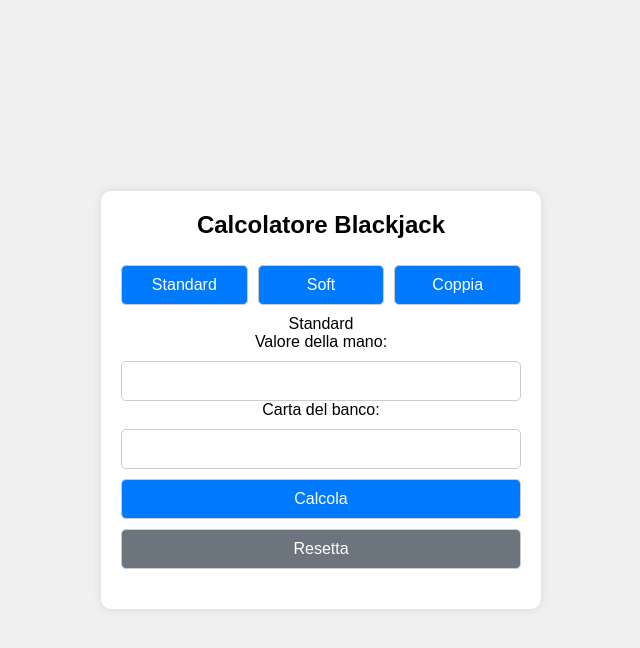
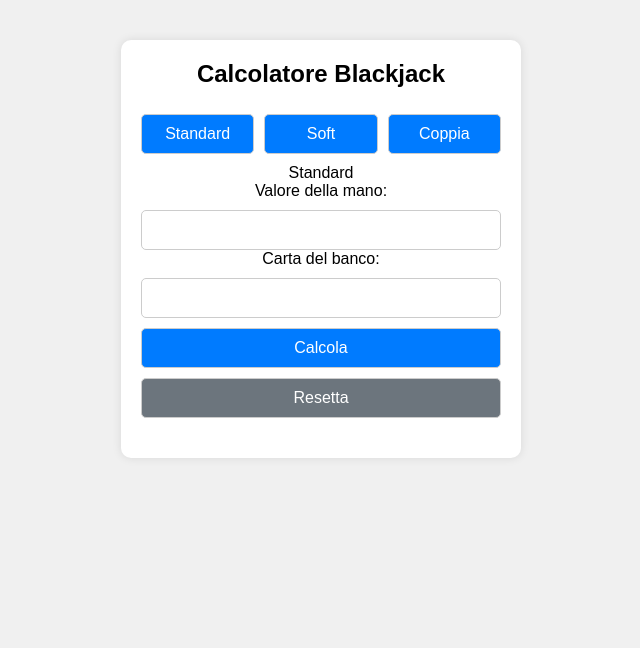
Before and after one commit to DiMasoMarioDomenico/black-jack-bot, a plain HTML site: page index.html in a window 1280 px wide. Shown: the whole page, without its empty margins (319-959 px from the left). Drawn offline with Linux system fonts and the light colour scheme.

Commit message:
Update index.html 9

```diff
--- a/index.html
+++ b/index.html
@@ -8,12 +8,13 @@
         body {
             font-family: Arial, sans-serif;
             margin: 0;
-            padding: 0;
+            padding: 20px;
             display: flex;
             justify-content: center;
-            align-items: center;
+            align-items: flex-start;
             background-color: #f0f0f0;
             height: 100vh;
+            box-sizing: border-box;
         }
         .container {
             background-color: white;
@@ -22,7 +23,9 @@
             box-shadow: 0 0 10px rgba(0, 0, 0, 0.1);
             max-width: 400px;
             width: 100%;
-            text-align: center; /* Aggiunto per centrare il testo */
+            text-align: center;
+            margin-top: 20px;
+            box-sizing: border-box;
         }
         .container h1 {
             margin-top: 0;
@@ -34,8 +37,8 @@
             margin-top: 10px;
             border-radius: 5px;
             border: 1px solid #ccc;
-            font-size: 16px; /* Dimensione del font maggiore per evitare zoom */
-            height: 40px; /* Altezza maggiore per evitare zoom */
+            font-size: 16px;
+            height: 40px;
             box-sizing: border-box;
         }
         .container button {
@@ -158,12 +161,6 @@
                     document.getElementById('dealerCard').focus();
                 }
             });
-
-            document.getElementById('dealerCard').addEventListener('input', function() {
-                if (this.value.length >= 1) {
-                    this.blur(); // Rimuovi il focus per chiudere la tastiera
-                }
-            });
         });
     </script>
 </head>
```
